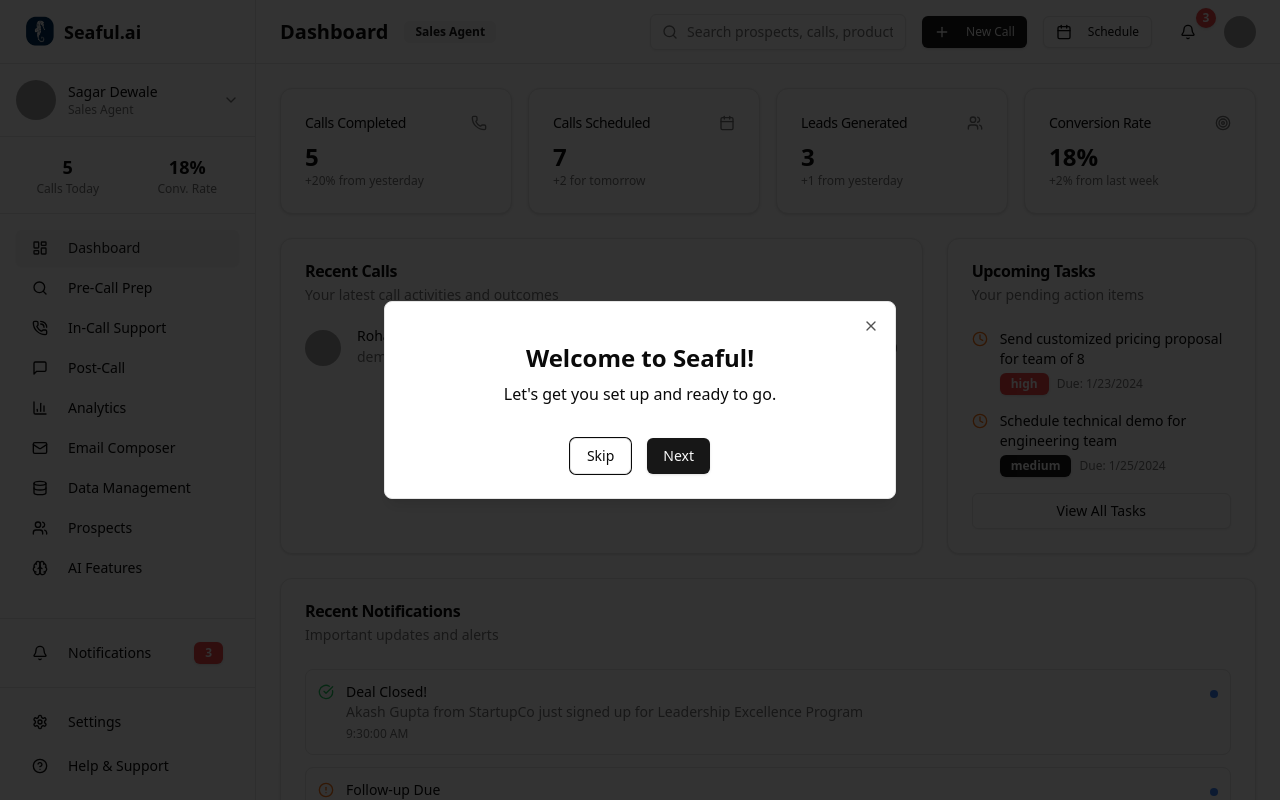
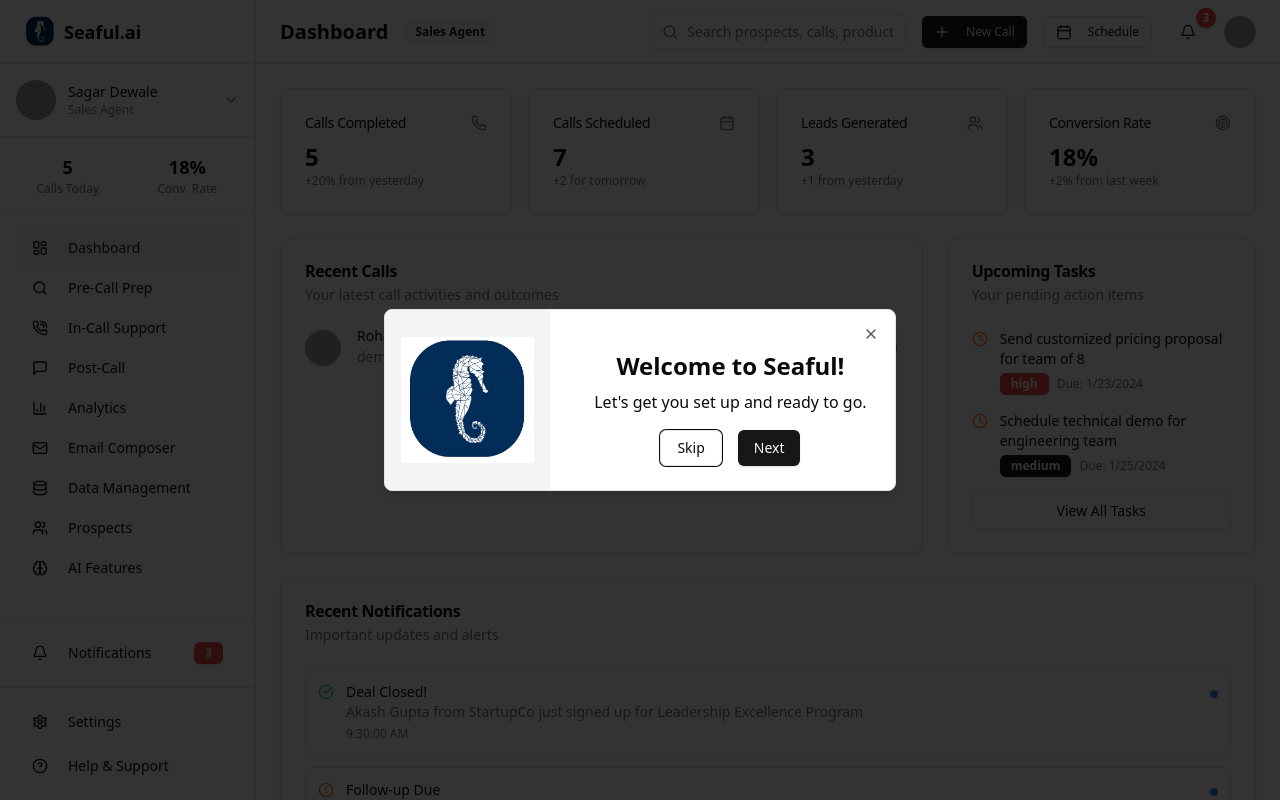
Before and after one commit to PMxsagar/seaful.ai, a Next.js app: page / in a window 1280 px wide. Built offline with nearby package versions, Linux system fonts and the light colour scheme; grey boxes are pictures that could not be loaded.

Commit message:
add logo to onboarding dialog

```diff
--- a/src/components/onboarding/onboarding-flow.tsx
+++ b/src/components/onboarding/onboarding-flow.tsx
@@ -2,8 +2,9 @@
 "use client";
 
 import { useState, useEffect } from "react";
+import Image from "next/image";
 import { Button } from "../ui/button";
-import { Dialog, DialogContent, DialogHeader, DialogTitle } from "../ui/dialog";
+import { Dialog, DialogContent, DialogHeader } from "../ui/dialog";
 import { Card } from "../ui/card";
 import { motion, AnimatePresence } from "framer-motion";
 import { useOnboarding } from "../../context/onboarding-context";
@@ -112,16 +113,25 @@
 
   return (
     <Dialog open={isOpen} onOpenChange={setIsOpen}>
-      <DialogContent>
-        {/* <DialogHeader> */}
-        {/*   <DialogTitle>Onboarding</DialogTitle> */}
-        {/* </DialogHeader> */}
+      <DialogContent className="flex p-0">
+        <div className="w-1/3 bg-gray-100 flex items-center justify-center p-4 rounded-l-lg">
+          <Image
+            src="/images/logo.jpeg"
+            alt="Seaful Logo"
+            width={150}
+            height={150}
+            objectFit="contain"
+          />
+        </div>
+        <div className="w-2/3 p-6 flex flex-col">
+          <DialogHeader>
+          </DialogHeader>
           <AnimatePresence mode="wait">
-          <div className="py-4">
+            <div className="py-4 flex-grow">
               {renderStep()}
             </div>
           </AnimatePresence>
-        <div className="flex justify-center space-x-4">
+          <div className="flex justify-center space-x-4 mt-auto">
             {currentStep < totalSteps - 1 && (
               <Button variant="outline" onClick={handleSkip}>
                 Skip
@@ -131,6 +141,7 @@
               {currentStep === totalSteps - 1 ? "Finish" : "Next"}
             </Button>
           </div>
+        </div>
       </DialogContent>
     </Dialog>
   );
```
Lines whose indentation alone changed are shown as unchanged.
